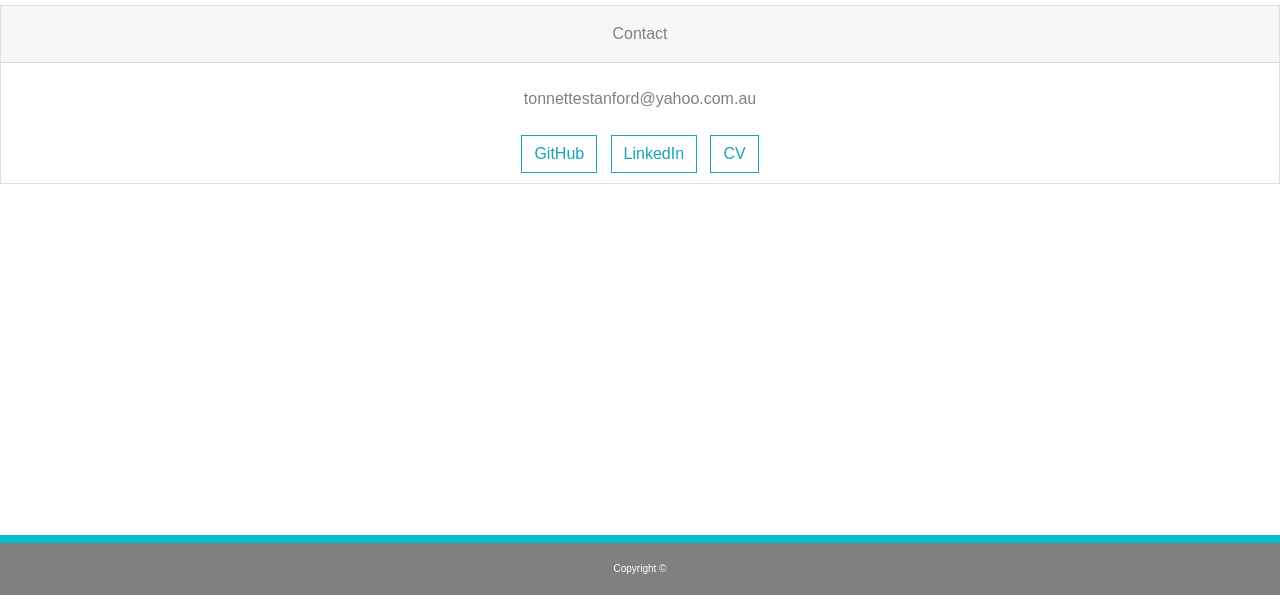
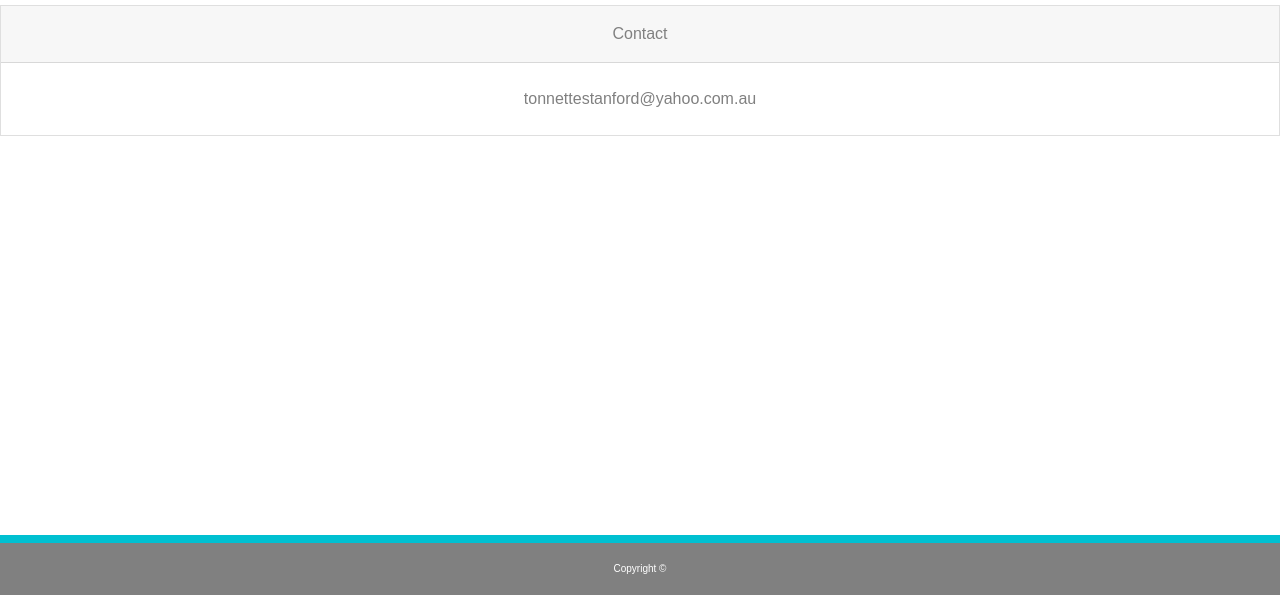
Before and after one commit to Tonnette/filmPortfolio, a plain HTML site: page contact.html in a window 1280 px wide. Shown: the part 205-800 px from the top of the page. Drawn offline with nearby package versions, Linux system fonts and the light colour scheme.

Commit message:
Update contact.html

```diff
--- a/contact.html
+++ b/contact.html
@@ -83,14 +83,14 @@
             <p class="card-text">tonnettestanford@yahoo.com.au</p>
 
         </div>
-        <div class="contactButtons">
+        <!-- <div class="contactButtons">
             <a href="https://github.com/Tonnette" target="_blank" class="btn btn-outline-info">GitHub</button></a> &nbsp;
             <a href="https://www.linkedin.com/in/tonnette-stanford-16b99625/" target="_blank" class="btn btn-outline-info">LinkedIn</button></a> &nbsp;
             <a href="./assets/TonCV.pdf" download class="btn btn-outline-info">CV</button></a>
 
 
 
-        </div>
+        </div> -->
     </div>
 
 
```
